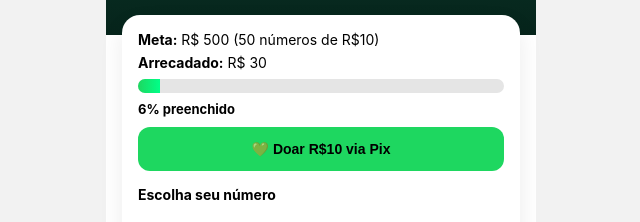
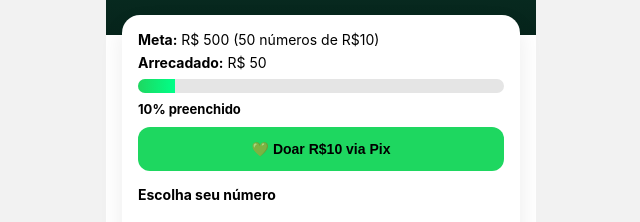
Before and after one commit to contatos2dm-byte/Sorteio01, a plain HTML site: page index.html in a window 1280 px wide. Shown: the part 145-367 px from the top of the page, 319-959 px from the left. Drawn offline with Linux system fonts and the light colour scheme.

Commit message:
Update arrecadado variable from 30 to 50

```diff
--- a/index.html
+++ b/index.html
@@ -223,7 +223,7 @@ Os recursos são destinados às atividades do projeto, conforme o Código Civil
 
 <script>
 const meta = 500;
-let arrecadado = 30;
+let arrecadado = 50;
 
 function calcular(){
 const porcentagem = Math.floor((arrecadado/meta)*100);
```
